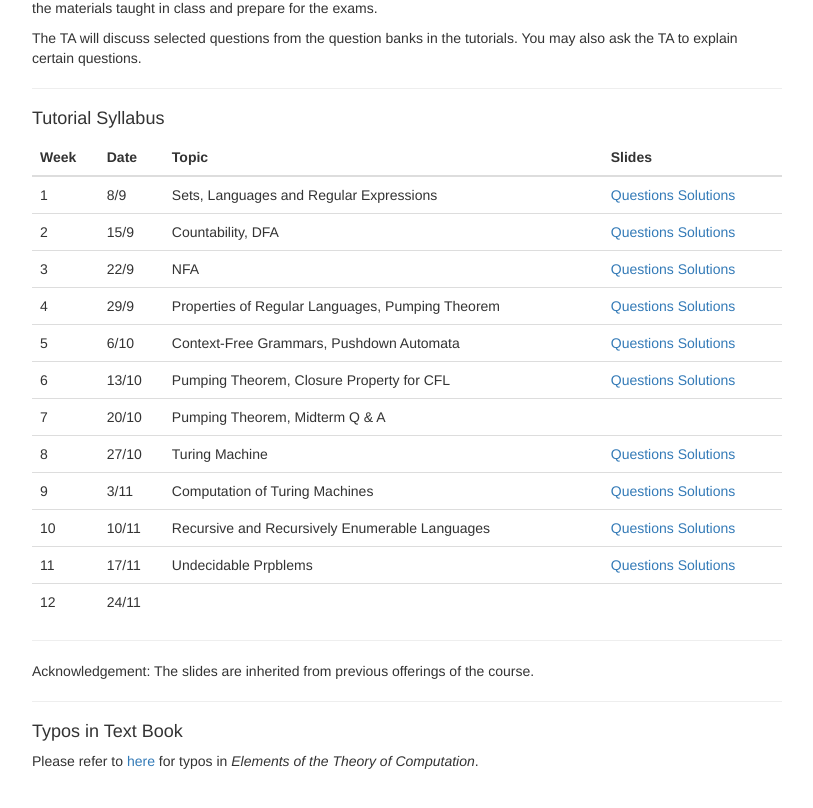
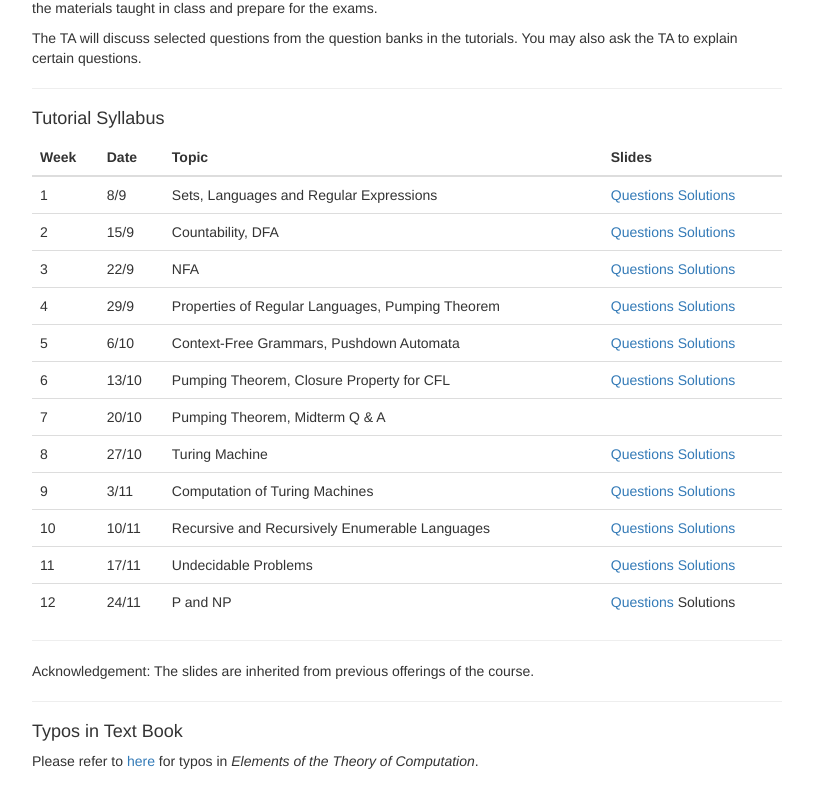
Before and after one commit to comp3721/comp3721.github.io, a plain HTML site: page index.html in a window 1280 px wide. Shown: the part 340-1148 px from the top of the page, without its empty margins (233-1046 px from the left). Drawn offline with nearby package versions, Linux system fonts and the light colour scheme.

Commit message:
Update index.html

```diff
--- a/index.html
+++ b/index.html
@@ -139,14 +139,14 @@
       <tr>
         <td>11</td>
         <td>17/11</td>
-        <td>Undecidable Prpblems</td>
+        <td>Undecidable Problems</td>
         <td><a href="Tutorials/t11.pdf">Questions</a> <a href="Tutorials/t11s.pdf">Solutions</a></td>
       </tr>
       <tr>
         <td>12</td>
         <td>24/11</td>
-        <td></td>
-        <td></td>
+        <td>P and NP</td>
+        <td><a href="Tutorials/t12.pdf">Questions</a> Solutions</td>
       </tr>
 
     </tbody>
```
